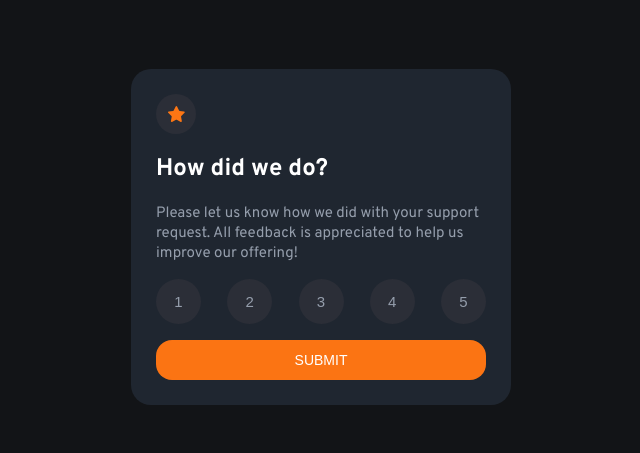
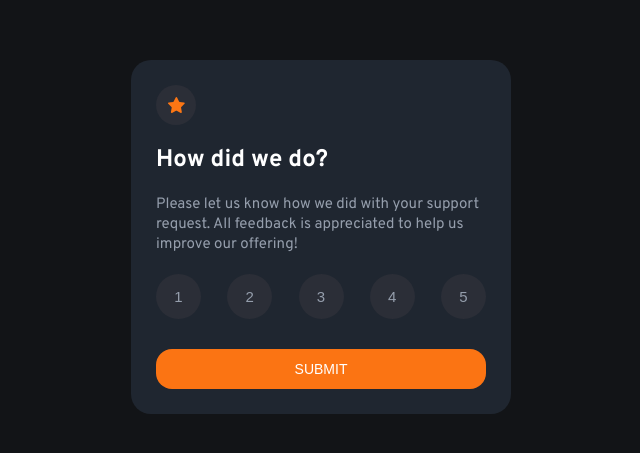
Before and after one commit to JavierA-MorHer/Interactive-rating-component, a website: page index.html in a window 1280 px wide. Shown: the part 163-616 px from the top of the page, without its empty margins (319-959 px from the left). Drawn offline with Linux system fonts and the light colour scheme.

Commit message:
fixed errors about validations

```diff
--- a/index.html
+++ b/index.html
@@ -11,6 +11,7 @@
     <title>Rating</title>
 </head>
 <body>
+    <div class="general">
         <div class="rating-container">
             <div class="star-icon"><img src="./src/img/icon-star.svg" alt="Icon Star"></div>
 
@@ -23,13 +24,13 @@
             </div>
 
             <div class="list">
-                <ul class="rating">
-                    <button name="1" id="1" class="item">1</button>
-                    <button name="2" id="2" class="item">2</button>
-                    <button name="3" id="3" class="item">3</button>
-                    <button name="4" id="4" class="item">4</button>
-                    <button name="5" id="5" class="item">5</button>
-                </ul>
+                    <div class="rating">
+                        <button id="1" class="item">1</button>
+                        <button id="2" class="item">2</button>
+                        <button id="3" class="item">3</button>
+                        <button id="4" class="item">4</button>
+                        <button id="5" class="item">5</button>
+                    </div>
                     <button class="btn">Submit</button>
             </div>
 
@@ -50,6 +51,7 @@
             </span>
         </div>
     </div>
+    </div>
 </body>
 <script src="./src/js/scripts.js"></script>
 </html>
--- a/src/sass/layout/_ratingComponent.scss
+++ b/src/sass/layout/_ratingComponent.scss
@@ -44,6 +44,7 @@
     padding: 0;
 }
 
+
 .item{
     font-size: $paragraph;
     list-style: none;
@@ -60,6 +61,7 @@
     align-items: center;
     justify-content: center;
     border-style: none;
+    margin-top: 20px;
 
     &:hover{
         background-color: $Light-Grey;
@@ -82,6 +84,7 @@
     cursor: pointer;
     text-transform: uppercase;
     font-weight: $regular;
+    margin-top: 30px;
 
     &:hover{
         background-color: $White;
```
Also changed, not shown: src/sass/App.css, 1 other file. Lines whose indentation alone changed are shown as unchanged.
